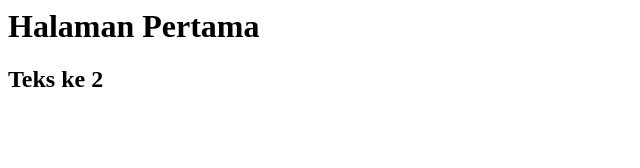
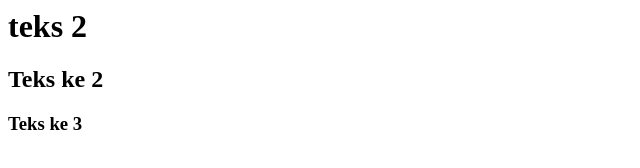
Before and after one commit to Famnz08/praktek, a plain HTML site: page index.html in a window 1280 px wide. Shown: the whole page, without its empty margins (0-640 px from the left). Drawn offline with Linux system fonts and the light colour scheme.

Commit message:
Menambahkan filr style. css dan edit index.html_arfan

```diff
--- a/index.html
+++ b/index.html
@@ -1,2 +1,3 @@
-<h1>Halaman Pertama</h1>
+<h1>teks 2</h1>
 <h2>Teks ke 2</h2>
+<h3>Teks ke 3</h3>
--- /dev/null
+++ b/style.css
@@ -0,0 +1 @@
+tes1
```
